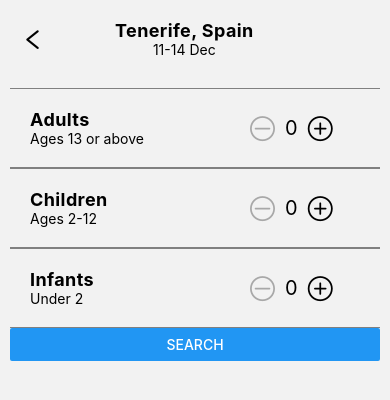
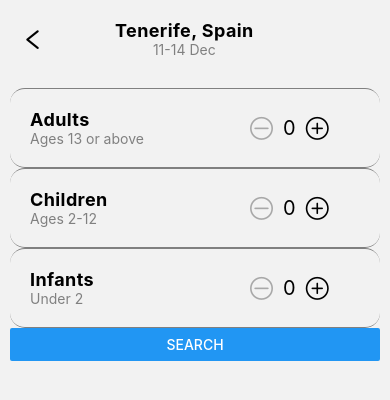
Before and after one commit to Jusav503/Airbnb-clone, a React Native app: screen /Guests in a window 390 px wide. Shown: the top 400 px of the page. Built offline with nearby package versions, Linux system fonts and the light colour scheme.

Commit message:
🔨 Styles updated

```diff
--- a/App.js
+++ b/App.js
@@ -1,15 +1,10 @@
 import React from 'react';
 import type {Node} from 'react';
-import {
-  View,
-  useColorScheme,
-} from 'react-native';
 import Navigation from './src/navigation';
 import 'react-native-gesture-handler';
 import { NavigationContainer } from '@react-navigation/native';
 
 const App: () => Node = () => {
-  const isDarkMode = useColorScheme() === 'dark';
 
   return (
     <NavigationContainer>
--- a/src/components/Header.js
+++ b/src/components/Header.js
@@ -9,11 +9,11 @@ const Header = ({title, subtitle}) => {
   return (
     <View style={styles.headerContainer}>
       <TouchableOpacity onPress={() => navigation.goBack()}>
-        <AntDesign name="left" size={25} />
+        <AntDesign name="left" size={25} color="black" />
       </TouchableOpacity>
       <View style={{alignItems: 'center', marginHorizontal: '20%'}}>
         <Text style={styles.principalTitle}>{title}</Text>
-        <Text>{subtitle}</Text>
+        <Text style={{color:"grey"}}>{subtitle}</Text>
       </View>
     </View>
   );
--- a/src/screens/GuestsScreen/index.js
+++ b/src/screens/GuestsScreen/index.js
@@ -24,17 +24,17 @@ const GuestsScreen = () => {
         <View style={styles.section}>
           <View style={styles.infoContainer}>
             <Text style={styles.principalTitle}>Adults</Text>
-            <Text>Ages 13 or above</Text>
+            <Text style={{color:"grey"}}>Ages 13 or above</Text>
           </View>
           <View style={styles.quantityContainer}>
             <TouchableOpacity onPress={() => setAdults(Math.max(0, adults - 1))}>
-              <AntDesign name="minuscircleo" size={25} style={{opacity: adults ? 1 : 0.3}}/>
+              <AntDesign name="minuscircleo" size={23} style={{opacity: adults ? 1 : 0.3, color:"black"}}/>
             </TouchableOpacity>
 
-            <Text style={{fontSize: 20, marginHorizontal: 10}}>{adults}</Text>
+            <Text style={{fontSize: 20, marginHorizontal: 10, color:"black"}}>{adults}</Text>
 
             <TouchableOpacity onPress={() => setAdults(Math.max(adults + 1))}>
-              <AntDesign name="pluscircleo" size={25}/>
+              <AntDesign name="pluscircleo" size={23} style={{color:"black"}}/>
             </TouchableOpacity>
           </View>
         </View>
@@ -42,17 +42,17 @@ const GuestsScreen = () => {
         <View style={styles.section}>
           <View style={styles.infoContainer}>
             <Text style={styles.principalTitle}>Children</Text>
-            <Text>Ages 2-12</Text>
+            <Text style={{color:"grey"}}>Ages 2-12</Text>
           </View>
           <View style={styles.quantityContainer}>
             <TouchableOpacity onPress={() => setChildrens(Math.max(0, childrens - 1))}>
-              <AntDesign name="minuscircleo" size={25} style={{opacity: childrens ? 1 : 0.3}}/>
+              <AntDesign name="minuscircleo" size={23} style={{opacity: childrens ? 1 : 0.3, color:"black"}}/>
             </TouchableOpacity>
 
-            <Text style={{fontSize: 20, marginHorizontal: 10}}>{childrens}</Text>
+            <Text style={{fontSize: 20, marginHorizontal: 10, color:"black"}}>{childrens}</Text>
 
             <TouchableOpacity onPress={() => setChildrens(Math.max(childrens + 1))}>
-              <AntDesign name="pluscircleo" size={25}/>
+              <AntDesign name="pluscircleo" size={23} color="black"/>
             </TouchableOpacity>
           </View>
         </View>
@@ -60,17 +60,17 @@ const GuestsScreen = () => {
         <View style={styles.section}>
           <View style={styles.infoContainer}>
             <Text style={styles.principalTitle}>Infants</Text>
-            <Text>Under 2</Text>
+            <Text style={{color:"grey"}}>Under 2</Text>
           </View>
           <View style={styles.quantityContainer}>
             <TouchableOpacity onPress={() => setInfants(Math.max(0, infants - 1))}>
-              <AntDesign name="minuscircleo" size={25} style={{opacity: infants ? 1 : 0.3}}/>
+              <AntDesign name="minuscircleo" size={23} style={{opacity: infants ? 1 : 0.3, color:"black"}}/>
             </TouchableOpacity>
 
-            <Text style={{fontSize: 20, marginHorizontal: 10}}>{infants}</Text>
+            <Text style={{fontSize: 20, marginHorizontal: 10, color:"black"}}>{infants}</Text>
 
             <TouchableOpacity onPress={() => setInfants(Math.max(infants + 1))}>
-              <AntDesign name="pluscircleo" size={25}/>
+              <AntDesign name="pluscircleo" size={23} color="black"/>
             </TouchableOpacity>
           </View>
         </View>
@@ -99,9 +99,10 @@ const styles = StyleSheet.create({
     padding: 20,
     flexDirection: 'row',
     borderTopWidth: 0.2,
-    borderBottomWidth: 0.2,
+    borderBottomWidth: 0.1,
     borderTopColor: 'grey',
     borderBottomColor: 'grey',
+    borderRadius: 15,
   },
   infoContainer: {
     flex: 2,
--- a/src/screens/ResultsScreen/components/PostComponent/index.js
+++ b/src/screens/ResultsScreen/components/PostComponent/index.js
@@ -23,7 +23,7 @@ const PostComponent = (props) => {
       </TouchableOpacity>
 
       <View style={styles.infoContainer}>
-        <Text>{bed}bed · {bedroom}bedroom</Text>
+        <Text style={{color:"grey"}}>{bed}bed · {bedroom}bedroom</Text>
         <Text style={styles.principalText} numberOfLines={2}>{type} · {title}</Text>
         <Text style={styles.priceText}>${newPrice} / night</Text>
         <Text style={styles.totalPriceText}>${totalPrice} Total</Text>
--- a/src/screens/ResultsScreen/components/PostComponent/styles.js
+++ b/src/screens/ResultsScreen/components/PostComponent/styles.js
@@ -6,7 +6,7 @@ const styles = StyleSheet.create({
     alignItems: 'center',
     borderColor: 'grey',
     borderBottomWidth: 0.2,
-    borderRadius: 10,
+    borderRadius: 15,
   },
   favoriteIcon: {
     position: 'absolute',
@@ -26,7 +26,7 @@ const styles = StyleSheet.create({
     color:"black",
     fontSize: 19,
   },
-  priceText: { fontWeight: 'bold', fontSize: 18},
-  totalPriceText: {fontWeight: 'bold', textDecorationLine: 'underline'},
+  priceText: { color:"grey", fontWeight: 'bold', fontSize: 18},
+  totalPriceText: {color:"grey", fontWeight: 'bold', textDecorationLine: 'underline'},
 });
 export default styles;
--- a/src/screens/SearchScreen/components/SuggestionSearch.js
+++ b/src/screens/SearchScreen/components/SuggestionSearch.js
@@ -1,22 +1,18 @@
-import {View, Text, StyleSheet, TouchableOpacity} from 'react-native';
+import {View, Text, StyleSheet} from 'react-native';
 import React from 'react';
 import MaterialIcons from 'react-native-vector-icons/MaterialIcons';
-import {useNavigation} from '@react-navigation/native';
 
 const SuggestionSearch = ({item}) => {
-  const navigation = useNavigation();
 
   return (
-    <TouchableOpacity onPress={() => navigation.navigate("Guests")}>
     <View style={styles.container}>
       <View style={styles.iconContainer}>
         <MaterialIcons name="location-pin" color="grey" size={20} />
       </View>
       <View style={styles.descriptionContainer}>
-          <Text numberOfLines={1}>{item.description}</Text>
+        <Text numberOfLines={1} style={{color:"grey"}}>{item.description}</Text>
       </View>
     </View>
-    </TouchableOpacity>
   );
 };
 
--- a/src/screens/SearchScreen/index.js
+++ b/src/screens/SearchScreen/index.js
@@ -1,16 +1,21 @@
-import {View, ScrollView} from 'react-native';
+import {View} from 'react-native';
 import React from 'react';
 import {GooglePlacesAutocomplete} from 'react-native-google-places-autocomplete';
 import SuggestionSearch from './components/SuggestionSearch';
+import {useNavigation} from '@react-navigation/native';
+import { colors } from 'react-native-elements';
 
 const SearchScreen = () => {
+  const navigation = useNavigation();
   return (
     <View style={{flex:1}}>
       <GooglePlacesAutocomplete
+        placeholderTextColor={colors.grey1}
         placeholder="Where are you going?"
         onPress={(data, details = null) => {
           // 'details' is provided when fetchDetails = true
           console.log(data, details);
+          navigation.navigate("Guests")
         }}
         query={{
           key: 'AIzaSyCB9iarDoL9LLLSKQdWH13vt-fUDDw8vBk',
@@ -21,6 +26,7 @@ const SearchScreen = () => {
         styles={{
           textInputContainer: {paddingHorizontal: 10, paddingTop: 10},
           separator: {height: 0},
+          textInput:{color:"grey"},
         }}
       />
     </View>
```
Lines whose indentation alone changed are shown as unchanged.
